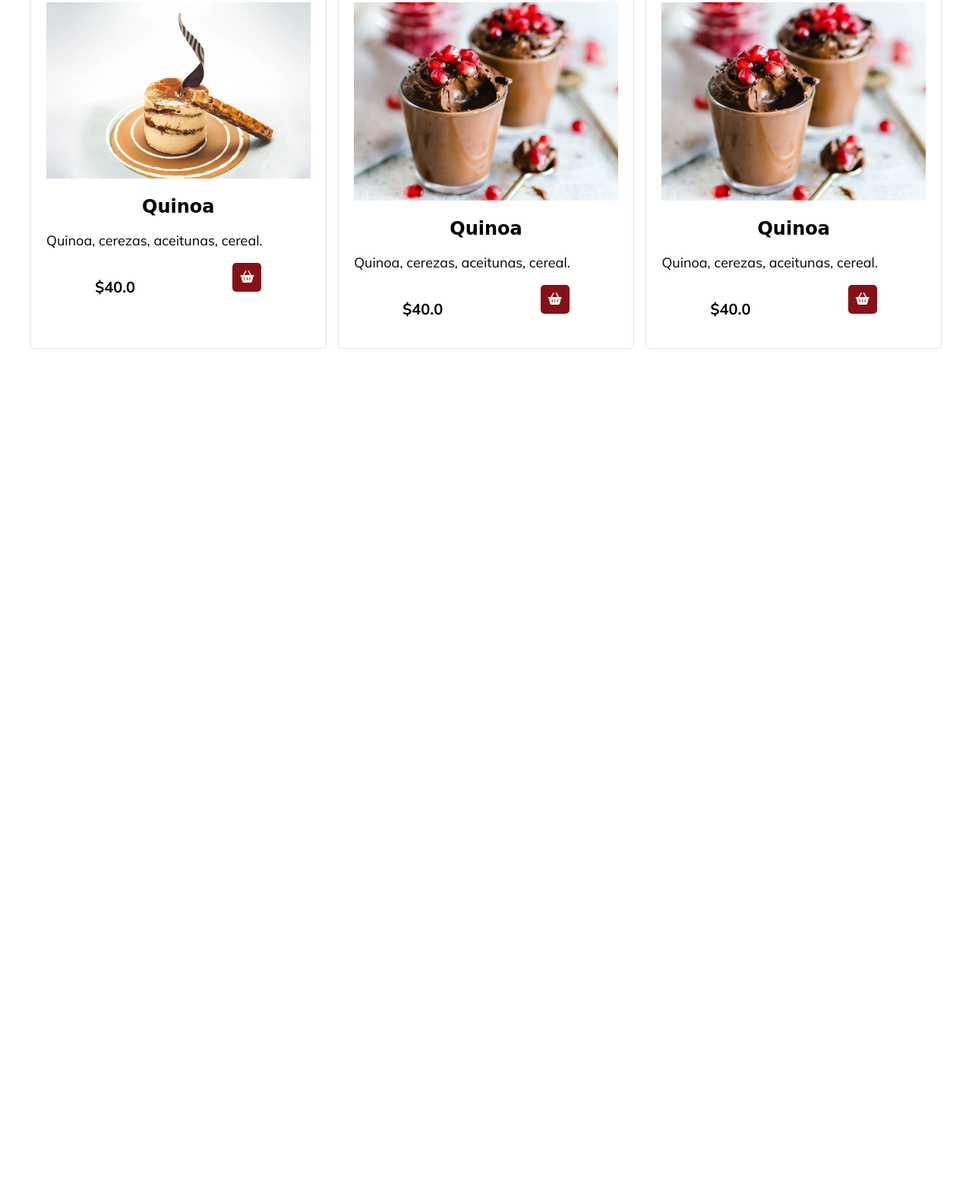
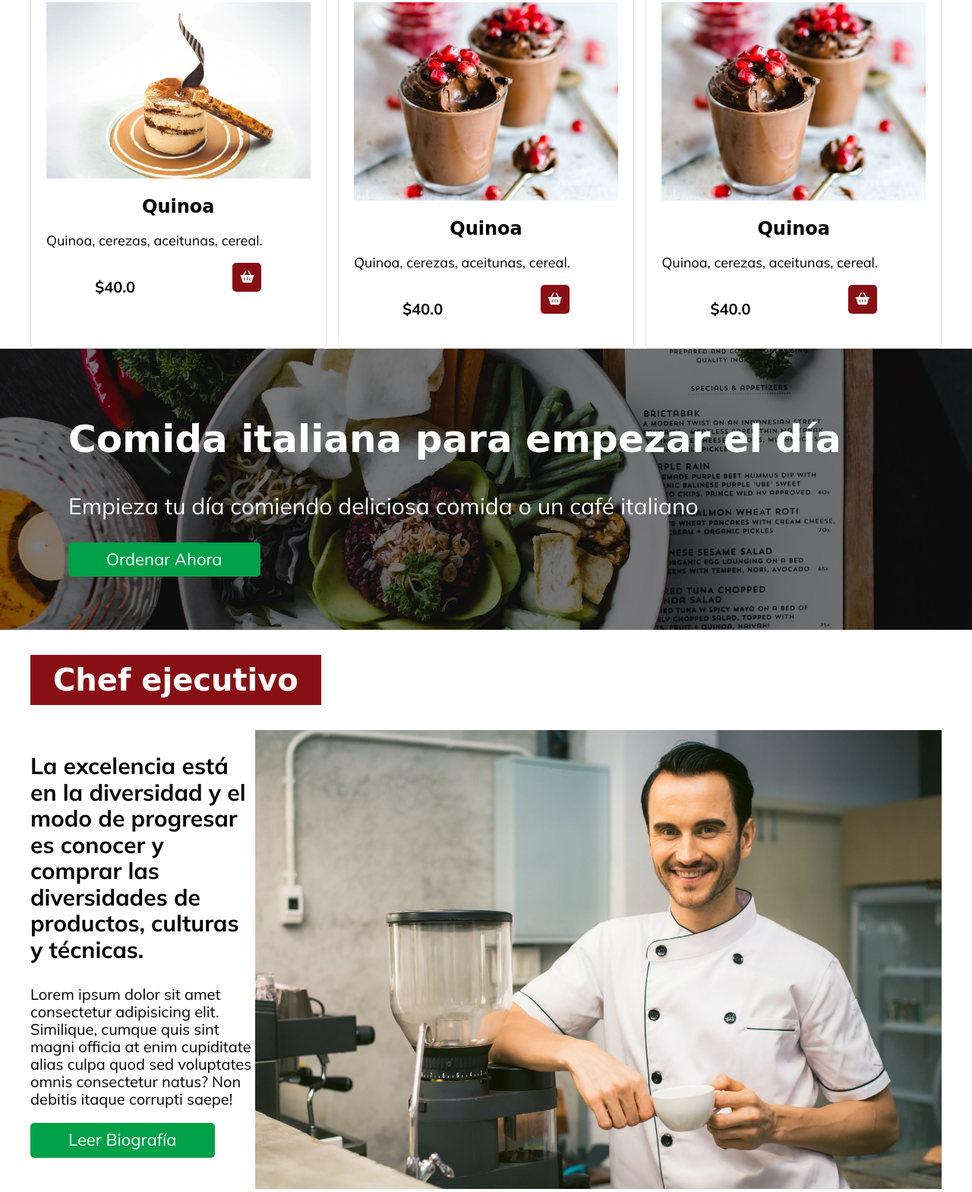
Before and after one commit to EddieM2/Restaurant_Italiano, a plain HTML site: page index.html in a window 1280 px wide. Shown: the part 3188-4757 px from the top of the page at 76% size. Before the commit the page ends 3647 px from the top, so only its background shows below. Drawn offline with Linux system fonts and the light colour scheme; a web font is replaced by a local one.

Commit message:
seccion chef

```diff
--- a/css/estilos.css
+++ b/css/estilos.css
@@ -134,6 +134,7 @@ img {
     margin-bottom: 2rem;
     font-family: var(--parrafos);
     cursor: pointer;
+    text-align: center;
 }
 
 .btn-verde:hover {
@@ -403,3 +404,83 @@ video {
     color: var(--blanco);
     height: 3.8rem;
 }
+
+
+.separador {
+    background-image: url('../assets/img/ensalada.webp');
+    background-size: cover;
+    background-position: center center;
+    background-repeat: no-repeat;
+    position: relative;
+    z-index: 2;
+}
+
+.separador::before {
+    content: '';
+    position: absolute;
+    top: 0;
+    right: 0;
+    left: 0;
+    bottom: 0;
+    background-color: rgba(0, 0, 0, 0.5);
+    z-index: -1;
+}
+
+.contenido-separador {
+    padding: 5rem;
+}
+
+.contenido-separador h2 {
+    font-size: 4rem;
+    color: var(--blanco);
+    text-align: center;
+}
+
+@media (min-width: 768px) {
+    .contenido-separador h2 {
+        font-size: 5rem;
+        color: var(--blanco);
+        text-align: left;
+    }
+}
+
+.contenido-separador p{
+    color: var(--blanco);
+    font-size: 3rem;
+    text-align: center;
+}
+
+@media (min-width: 768px) {
+    .contenido-separador p {
+        text-align: left;
+    }
+}
+
+/* Seccion del chef */
+
+.chef h2 {
+    background-color: var(--rojo);
+    display: inline-block;
+    padding: 1rem 3rem;
+    color: var(--blanco);
+    font-size: 4rem;
+}
+
+@media (min-width: 768px) {
+    .contenido-chef {
+        display: flex;
+        justify-content: space-between;
+    }
+}
+
+.texto-chef, .imagen-chef {
+    flex-grow: 0 0 calc(50% - 1rem);
+}
+
+.texto-chef h3 {
+    font-size: 3rem;
+}
+
+.texto-chef p {
+    font-size: 2rem;
+}
--- a/index.html
+++ b/index.html
@@ -198,6 +198,32 @@
         </div>
     </section>
 
+
+    <div class="separador">
+        <div class="contenido-separador contenedor">
+            <h2>Comida italiana para empezar el día</h2>
+            <p>Empieza tu día comiendo deliciosa comida o un café italiano</p>
+            <a href="#" class="btn btn-verde">Ordenar ahora</a>
+        </div>
+    </div>
+
+
+    <section class="chef contenedor">
+        <h2>Chef ejecutivo</h2>
+        <div class="contenido-chef">
+            <div class="texto-chef">
+                <h3>La excelencia está en la diversidad y el modo de progresar es conocer y comprar las diversidades de productos, culturas y técnicas.</h3>
+                <p>Lorem ipsum dolor sit amet consectetur adipisicing elit. Similique, cumque quis sint magni officia at enim cupiditate alias culpa quod sed voluptates omnis consectetur natus? Non debitis itaque corrupti saepe!</p>
+                <a href="#" class="btn btn-verde">Leer Biografía</a>
+            </div>
+            <div class="imagen-chef">
+                <img data-src="assets/img/chef.webp" alt="Imagen del chef">
+            </div>
+        </div>
+    </section>
+
+
+
     <script src="js/app.js"></script>
 
 </body>
```
